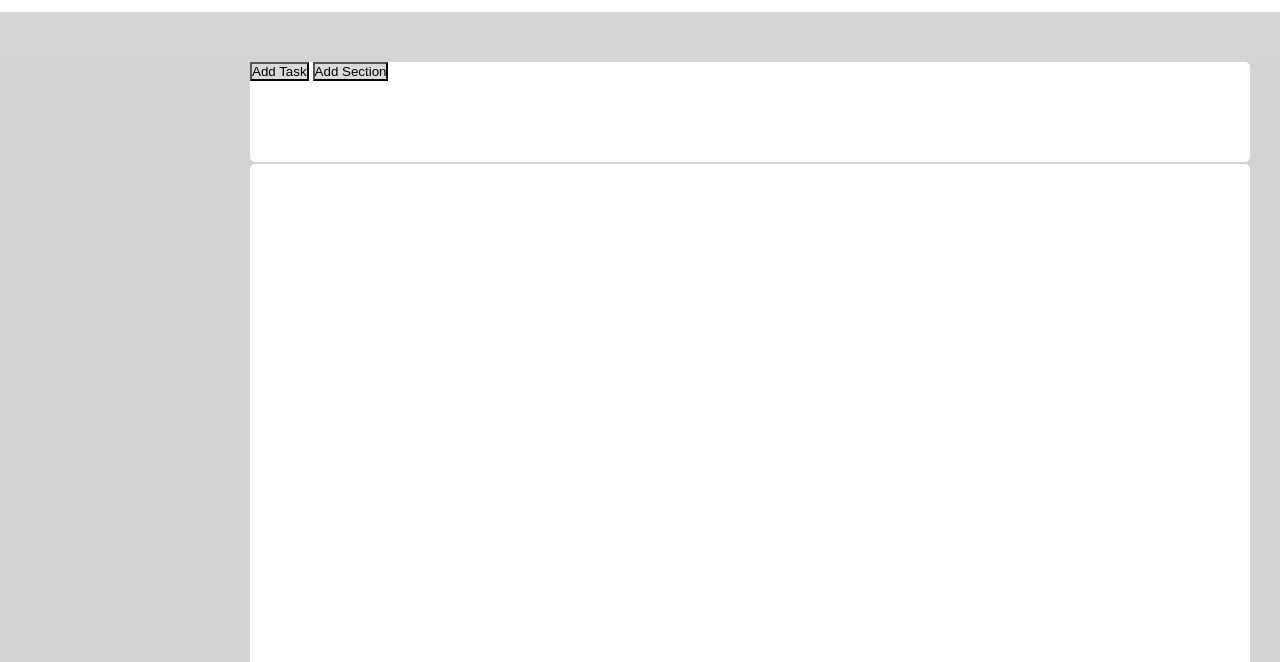
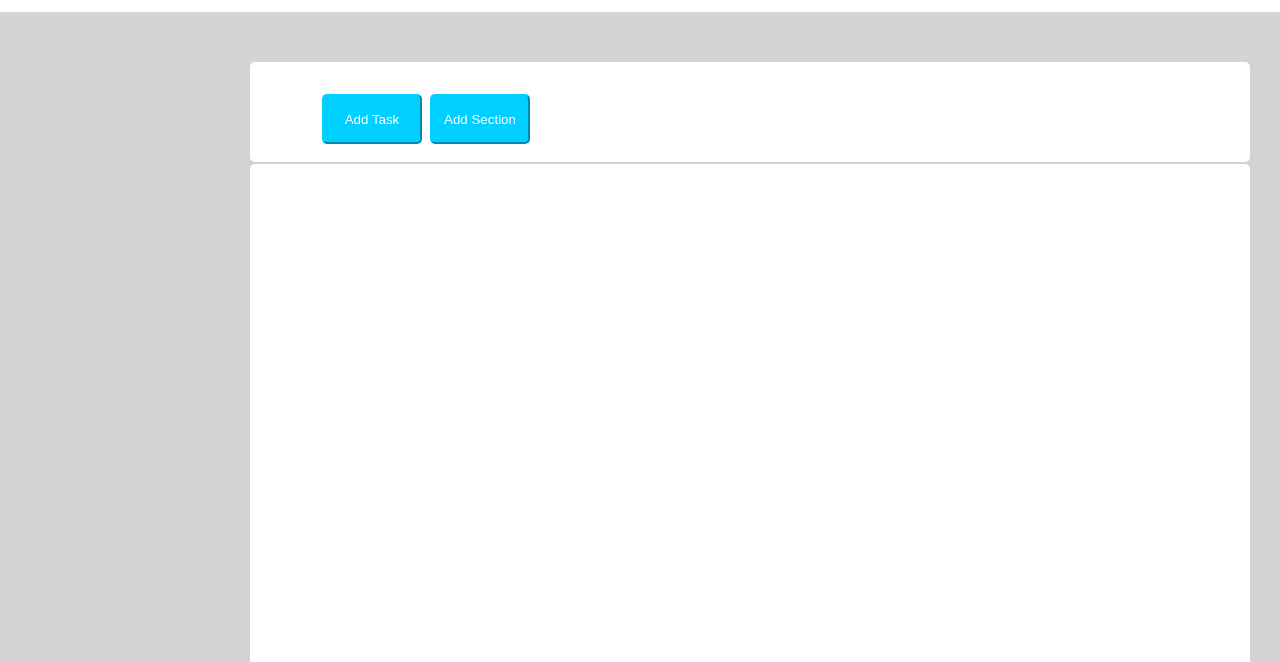
Before and after one commit to SimonaCartolina/html-css-toboolist, a plain HTML site: page index.html in a window 1280 px wide. Shown: the part 138-800 px from the top of the page. Drawn offline with Linux system fonts and the light colour scheme.

Commit message:
modified estetically the buttons in the first container

```diff
--- a/index.css
+++ b/index.css
@@ -29,6 +29,9 @@
     width: 1000px;
     margin: 50px 250px 2px 250px;
     border-radius: 5px;
+    padding-left: 70px;
+    padding-top: 30px;
+
 }
 .container-due{
     background-color: white;
@@ -38,3 +41,15 @@
     border-radius: 5px;
 
 }
+.button{
+    vertical-align: middle;
+    border-radius: 5px;
+    height:50px;
+    width:100px;
+    background-color: rgb(0, 208, 255);
+    margin: 2px;
+    border-color:rgb(0, 208, 255);
+    color:white;
+
+
+}
--- a/index.html
+++ b/index.html
@@ -16,8 +16,8 @@
 
     <main>
         <div class="container-uno">
-            <button class="button-blue">Add Task</button>
-            <button class="button-white">Add Section</button>
+            <button class="button blue">Add Task</button>
+            <button class="button white">Add Section</button>
         </div>
 
         <div class="container-due">
```
